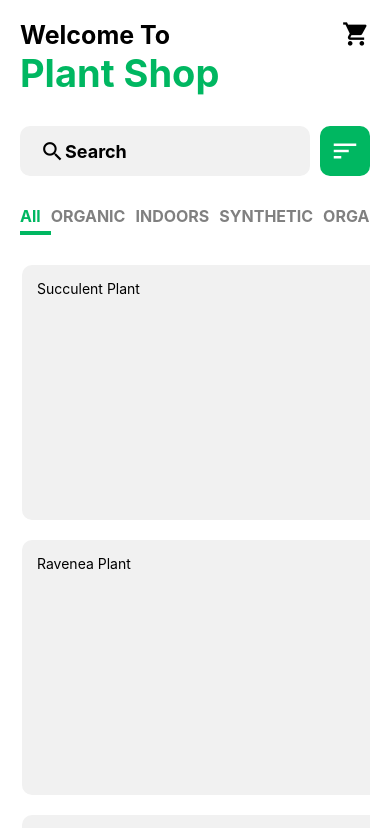
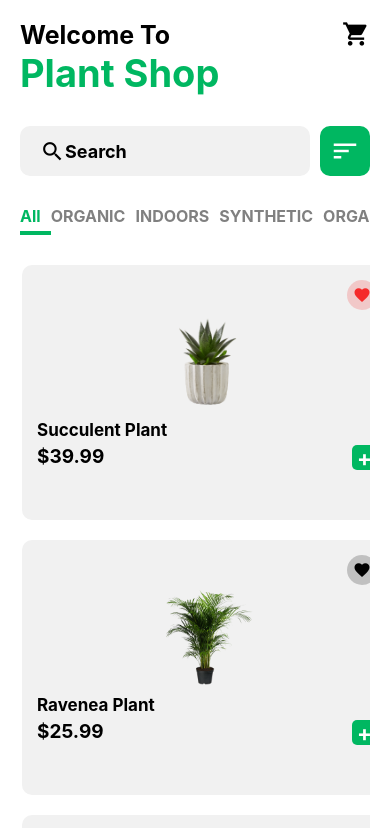
Before and after one commit to AmanuelAsfaw/PlantAPP-React-Native, a React Native app: screen /Home in a window 390 px wide. Shown: the top 828 px of the page. Built offline with nearby package versions, Linux system fonts and the light colour scheme.

Commit message:
Detail Screen page

```diff
--- /dev/null
+++ b/src/screens/DetailScreen.js
@@ -0,0 +1,118 @@
+import { SafeAreaView, StyleSheet, Text, View, Image, ScrollView } from "react-native"
+import Icon from 'react-native-vector-icons/MaterialIcons';
+import COLORS from "../data/colors";
+
+const DetailsScreen = ({navigation, route}) => {
+    const plant = route.params
+    return(
+        <SafeAreaView style={{
+            flex: 1,
+            backgroundColor: COLORS.white
+        }}>
+            <View style={style.header}>
+                <Icon name="arrow-back" size={28} onPress={() => navigation.goBack()}/>
+                <Icon name="shopping-cart" size={28}/>
+            </View>
+            <View style={style.imageContainer}>
+                <Image source={plant.img} style={{ resizeMode: 'contain', flex: 1}}/>
+            </View>
+            <ScrollView style={style.detailContainer}>
+                <View style={{
+                    marginLeft: 20,
+                    flexDirection: 'row',
+                    alignItems: 'flex-end'
+                }}>
+                    <View style={style.line}/>
+                    <Text style={{ fontSize: 18, fontWeight: 'bold'}}>Best Choice</Text>
+                </View>
+                <View style={{ marginLeft: 20, marginTop: 20, flexDirection: 'row', justifyContent: 'space-between', alignItems: 'center'}}>
+                    <Text style={{ fontSize: 22, fontWeight: 'bold'}}>{plant.name}</Text>
+                    <View style={style.priceTag}>
+                        <Text style={{
+                            marginLeft: 15,
+                            color : COLORS.white,
+                            fontWeight: 'bold',
+                            fontSize: 16
+                        }}>${plant.price}</Text>
+                    </View>
+                </View>
+                <View style={{paddingHorizontal: 20, marginTop: 10}}>
+                    <Text style={{ fontSize: 20, fontWeight: 'bold'}}>About</Text>
+                    <Text style={{ color: 'grey', fontSize: 16, lineHeight: 22, marginTop: 10}}>{plant.about}</Text>
+                    <View style={{ marginTop: 20, flexDirection: 'row', justifyContent: 'space-between'}}>
+                        <View style={{ flexDirection: 'row', alignItems: 'center'}}>
+                            <View style={style.borderBtn}>
+                                <Text style={style.borderBtnText}>-</Text>
+                            </View>
+                            <Text style={{fontSize: 20, marginHorizontal: 10, fontWeight: 'bold'}}>1</Text>
+                            <View style={style.borderBtn}>
+                                <Text style={style.borderBtnText}>+</Text>
+                            </View>
+                        </View>
+                        <View style={style.buyBtn}>
+                            <Text style={{ color: COLORS.white, fontSize: 18, fontWeight: "bold"}}>Buy</Text>
+                        </View>
+                    </View>
+
+                </View>
+            </ScrollView>
+        </SafeAreaView>
+    )
+}
+const style = StyleSheet.create({
+    header: {
+        paddingHorizontal: 20, marginTop: 20, flexDirection: 'row', justifyContent: 'space-between'
+    },
+    imageContainer: {
+        flex: 0.45,
+        marginTop: 20,
+        justifyContent: 'center',
+        alignItems: 'center'
+    },
+    detailContainer: {
+        flex: .55,
+        backgroundColor: COLORS.light,
+        marginHorizontal: 7,
+        marginBottom: 7,
+        borderRadius: 20,
+        marginTop: 30,
+        paddingTop: 30
+    },
+    line : {
+        width: 25,
+        height: 2,
+        backgroundColor: COLORS.dark,
+        marginBottom: 5,
+        marginRight: 3
+    },
+    priceTag : {
+        backgroundColor: COLORS.green,
+        width: 80,
+        height: 40,
+        borderTopLeftRadius: 25,
+        borderBottomLeftRadius: 25,
+        justifyContent: 'center'
+    },
+    borderBtn: {
+        borderColor: 'grey',
+        borderWidth: 1,
+        borderRadius: 5,
+        height: 40,
+        width: 60,
+        justifyContent: 'center',
+        alignItems: 'center'
+    },
+    borderBtnText: {
+        fontWeight: 'bold',
+        fontSize: 28
+    },
+    buyBtn: {
+        width: 150,
+        height: 50,
+        backgroundColor: COLORS.green,
+        justifyContent: 'center',
+        alignItems: 'center',
+        borderRadius: 30
+    }
+})
+export default DetailsScreen
--- a/src/screens/HomeScreen.js
+++ b/src/screens/HomeScreen.js
@@ -1,12 +1,12 @@
 import { useState } from "react";
-import { Dimensions, FlatList, SafeAreaView, ScrollView, StyleSheet, Text, TextInput, TouchableOpacity, View } from "react-native"
+import { Dimensions, FlatList, SafeAreaView, ScrollView, StyleSheet, Text, TextInput, TouchableOpacity, View, Image } from "react-native"
 import Icon from 'react-native-vector-icons/MaterialIcons';
 import COLORS from "../data/colors"
 import plants from "../data/plants";
 
 const width = Dimensions.get('screen').width/2 - 30
 
-const HomeScreen = () => {
+const HomeScreen = ({navigation}) => {
     const categories = ['All', 'ORGANIC', 'INDOORS', 'SYNTHETIC', 'ORGANIC', 'INDOORS', 'SYNTHETIC']
     const [categoryIndex, setCategoryIndex] = useState(0)
 
@@ -26,7 +26,44 @@ const HomeScreen = () => {
 
     const Card = ({plant}) => {
         return (
-            <View style={style.card}><Text>{plant.name}</Text></View>
+            <TouchableOpacity onPress={() => navigation.navigate('Details', plant)}>
+                <View style={style.card}>
+                    <View style={{alignItems: 'flex-end'}}>
+                        <View style={{
+                            width: 30,
+                            height: 30,
+                            borderRadius: 15,
+                            alignItems: 'center',
+                            justifyContent: 'center',
+                            backgroundColor: plant.like? 'rgba(245, 42, 42, .2)': 'rgba(0, 0, 0, 0.2)'
+                        }}>
+                            <Icon name="favorite" size={18} color={ plant.like? COLORS.red: COLORS.dark}/>
+                        </View>
+                    </View>
+                    <View style={{ height: 100, alignItems: 'center'}}>
+                        <Image style={{ flex: 1, resizeMode: 'contain'}} source={plant.img}/>
+                    </View>
+                    <Text style={{ fontWeight: 'bold', fontSize: 17, marginTop: 10}}>{plant.name}</Text>
+                    <View style={{
+                        flexDirection: 'row',
+                        justifyContent: 'space-between',
+                        marginTop: 5
+                    }}>
+                        <Text style={{ fontSize: 19, fontWeight: 'bold'}}>${plant.price}</Text>
+                        <View style={{
+                            height: 25,
+                            width: 25,
+                            backgroundColor: COLORS.green,
+                            borderRadius: 5,
+                            justifyContent: 'center',
+                            alignItems: 'center',
+                            alignContent: 'center'
+                        }}>
+                            <Text style={{ fontSize: 22, color: COLORS.white, fontWeight: 'bold'}}>+</Text>
+                        </View>
+                    </View>
+                </View>
+            </TouchableOpacity>
         )
     }
     return(
```
Also changed, not shown: assets/app.png (added).
